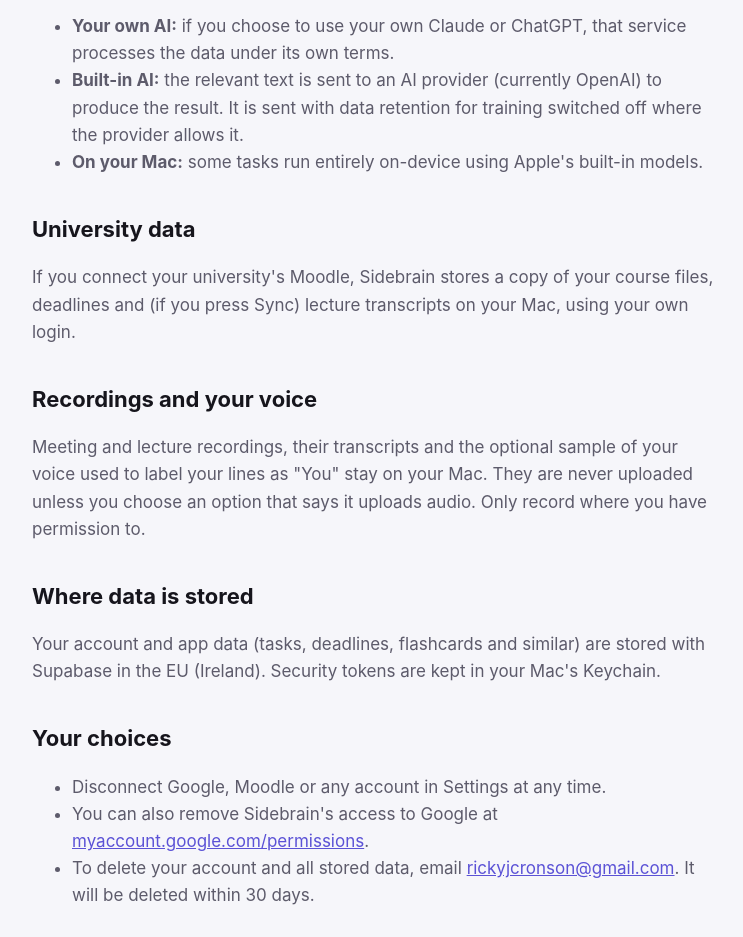
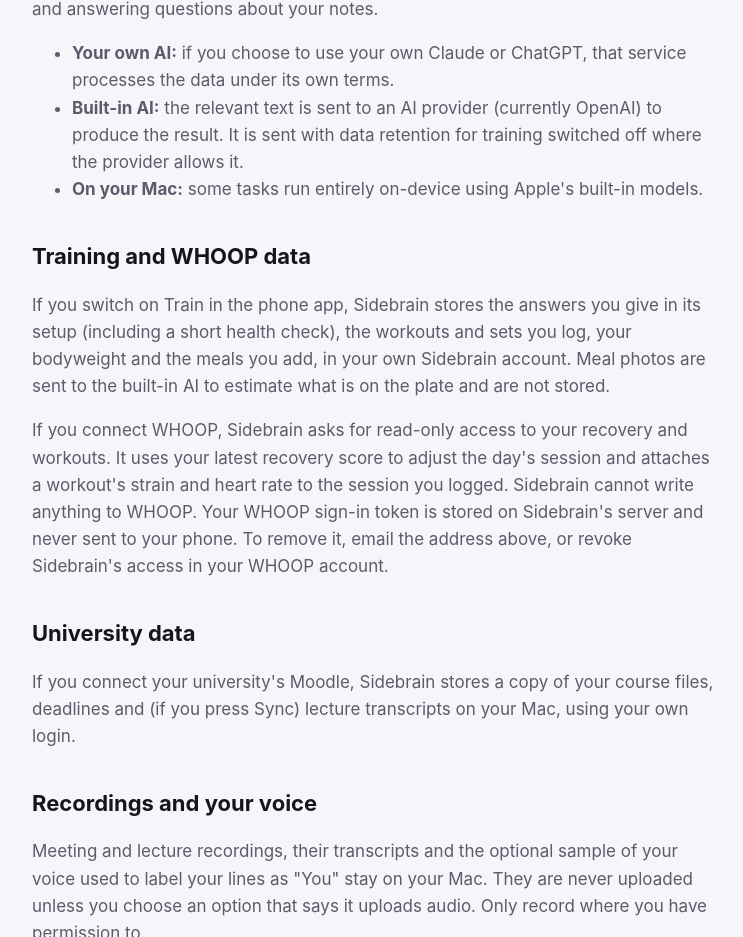
Before and after one commit to RickyCron/RickyCron.github.io, a plain HTML site: page sidebrain/privacy/index.html in a window 1280 px wide. Shown: the part 1044-1981 px from the top of the page, without its empty margins (264-1007 px from the left). Drawn offline with Linux system fonts and the light colour scheme.

Commit message:
Sidebrain privacy policy: training and WHOOP data

```diff
--- a/sidebrain/privacy/index.html
+++ b/sidebrain/privacy/index.html
@@ -1,7 +1,7 @@
 <!doctype html><html lang="en"><head><meta charset="utf-8"><meta name="viewport" content="width=device-width,initial-scale=1">
 <title>Sidebrain privacy policy</title><link rel="stylesheet" href="../style.css"></head><body><main>
 <h1>Privacy policy</h1>
-<p>Last updated: 2 October 2026. This policy covers the Sidebrain Mac app (beta), made by Ricky Cronson, Nottingham, UK. Contact: <a href="mailto:rickyjcronson@gmail.com">rickyjcronson@gmail.com</a>.</p>
+<p>Last updated: 16 October 2026. This policy covers the Sidebrain Mac app (beta) and the Sidebrain phone app, made by Ricky Cronson, Nottingham, UK. Contact: <a href="mailto:rickyjcronson@gmail.com">rickyjcronson@gmail.com</a>.</p>
 
 <h2>The short version</h2>
 <ul>
@@ -27,6 +27,9 @@
 <li><strong>On your Mac:</strong> some tasks run entirely on-device using Apple's built-in models.</li>
 </ul>
 
+<h2>Training and WHOOP data</h2>
+<p>If you switch on Train in the phone app, Sidebrain stores the answers you give in its setup (including a short health check), the workouts and sets you log, your bodyweight and the meals you add, in your own Sidebrain account. Meal photos are sent to the built-in AI to estimate what is on the plate and are not stored.</p>
+<p>If you connect WHOOP, Sidebrain asks for read-only access to your recovery and workouts. It uses your latest recovery score to adjust the day's session and attaches a workout's strain and heart rate to the session you logged. Sidebrain cannot write anything to WHOOP. Your WHOOP sign-in token is stored on Sidebrain's server and never sent to your phone. To remove it, email the address above, or revoke Sidebrain's access in your WHOOP account.</p>
 <h2>University data</h2>
 <p>If you connect your university's Moodle, Sidebrain stores a copy of your course files, deadlines and (if you press Sync) lecture transcripts on your Mac, using your own login.</p>
 
```
